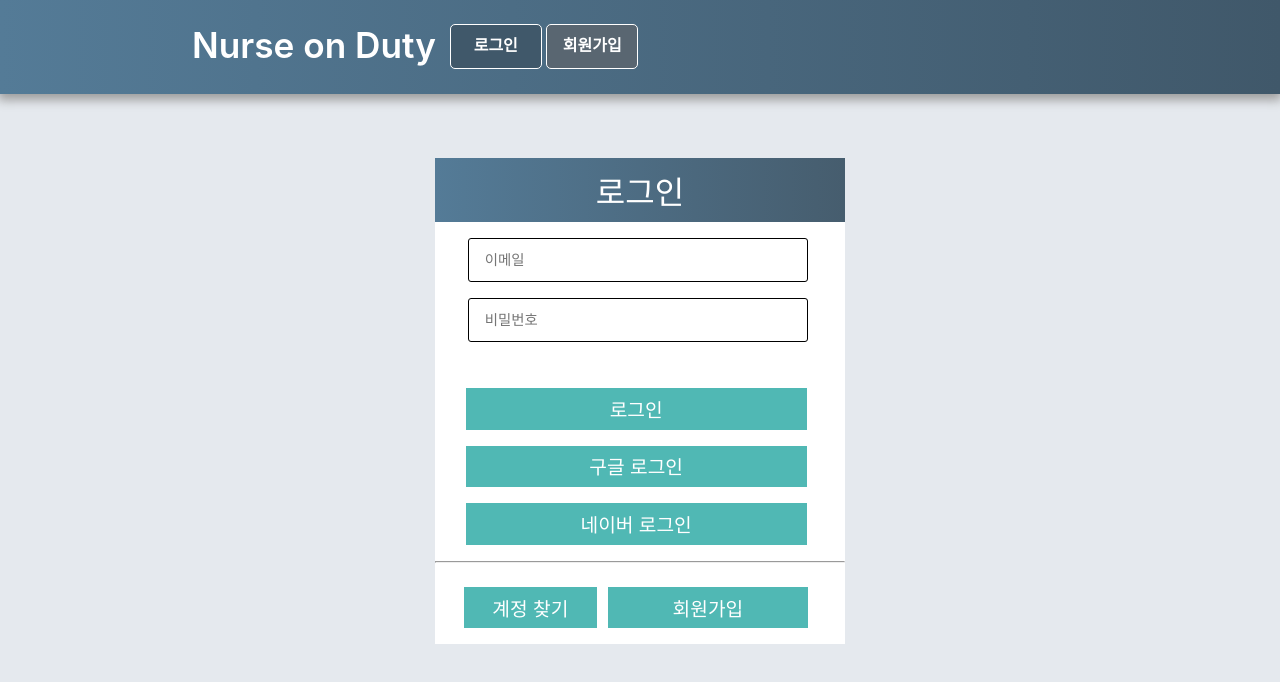
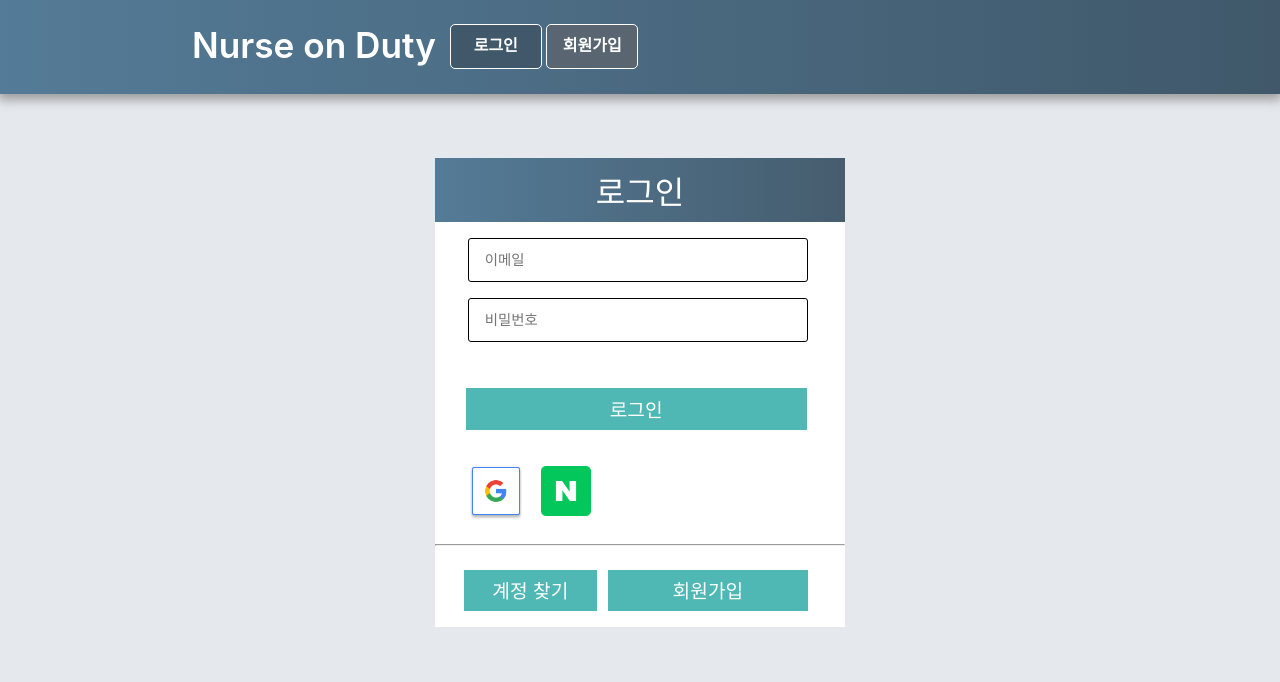
Before and after one commit to kaseupeo/webdanseom, a React (Create React App) app in the folder frontend/: page /auth/login in a window 1280 px wide. Shown: the top 682 px of the page. Built offline with nearby package versions, Linux system fonts and the light colour scheme.

Commit message:
fix(frontend): 자잘한 사항 수정
소셜로그인 아이콘 추가, 유효성 검사 수정

```diff
--- a/frontend/src/components/auth/FindPassword.scss
+++ b/frontend/src/components/auth/FindPassword.scss
@@ -46,6 +46,7 @@ $mobile-contents-width: 640px;
                      height: 2.3rem;
                      width:4rem;
                      font-size: 1.2rem;
+                    text-decoration: none;
                      &:hover{
                                 background: #3c8a87;
                      }
--- a/frontend/src/components/auth/LoginElement.js
+++ b/frontend/src/components/auth/LoginElement.js
@@ -45,12 +45,16 @@ const LoginElement = ({ form, onChange, onSubmit, error }) => {
           <button name="loginBtn" className="loginBtn" type="submit">
             로그인
           </button>
-          <button name="googleBtn" className="loginBtn" type="submit">
-            구글 로그인
-          </button>
-          <button name="naverBtn" className="loginBtn" type="submit">
-            네이버 로그인
-          </button>
+          <div className="socialBtn">
+            <img
+              className="googleBtn"
+              src={`${process.env.PUBLIC_URL}/img/btn_google_square.png`}
+            />
+            <img
+              className="naverBtn"
+              src={`${process.env.PUBLIC_URL}/img/btnG_icon_square.png`}
+            />
+          </div>
         </form>
 
         <hr />
--- a/frontend/src/components/auth/LoginElement.scss
+++ b/frontend/src/components/auth/LoginElement.scss
@@ -7,7 +7,7 @@ $mobile-contents-width: 640px;
 
 
             margin-left: 4.5%;
-            margin-top: 9%;
+            margin-top: 7%;
             font-size: 13px;
             color: red;
 
@@ -46,7 +46,22 @@ $mobile-contents-width: 640px;
                  background: #3c8a87;
                }
                }
+              .socialBtn{
+                display: flex;
+                margin-left: 1rem;
+                align-items: center;
 
+                .googleBtn{
+                  height: 58px;
+                  width: 58px;
+                  margin: 1rem;
+                }
+                .naverBtn{
+                  height: 50px;
+                  width: 50px;
+                }
+
+              }
 
               .otherElement{
               display: flex;
--- a/frontend/src/containers/auth/SignUpForm.js
+++ b/frontend/src/containers/auth/SignUpForm.js
@@ -87,8 +87,11 @@ const SignUpForm = () => {
         setError('이미 사용중인 이메일 입니다.');
         return;
       } else {
-        setError('서버에 문제가 있습니다!');
-        return;
+        if (!(auth.message === '로그인 실패')) {
+          setError('서버에 문제가 있습니다!');
+
+          return;
+        }
       }
     } else {
       alert('회원가입 완료! 로그인페이지로 이동합니다.');
```
Also changed, not shown: frontend/public/img/btnG_icon_square.png (added), frontend/public/img/btn_google_square.png (added).
